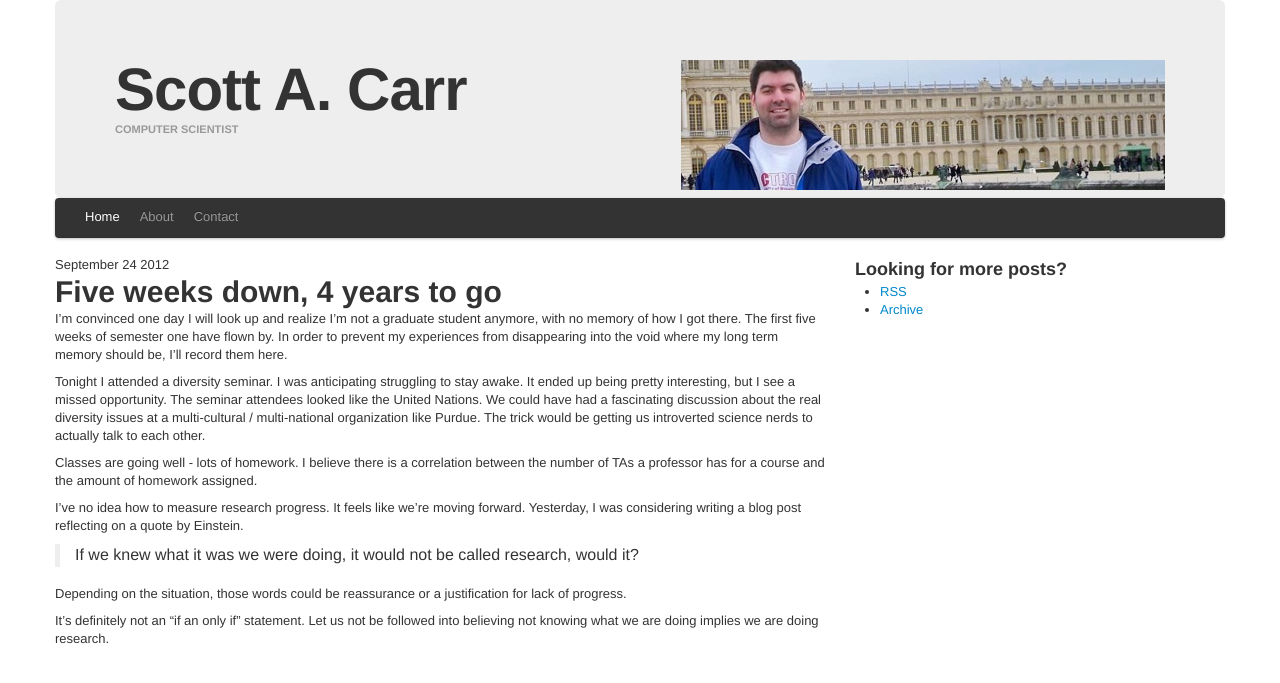
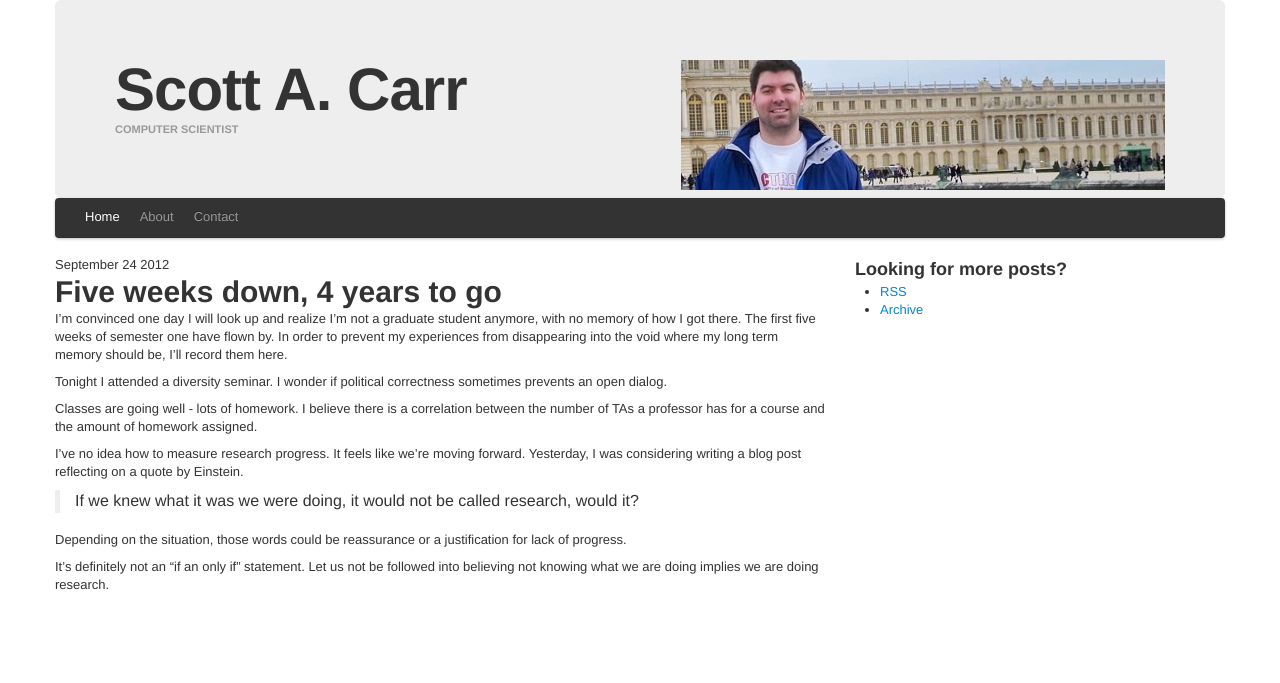
Before and after one commit to scottcarr/scottcarr.github.com, a Jekyll site: the page built from _posts/2012-9-24-5-weeks-down-4-years-to-go.md, in a window 1280 px wide. Shown: the top 683 px of the page. Built offline with Jekyll 4.4.1, drawn with Linux system fonts in a browser that asks for light colours.

Commit message:
fix quote

```diff
--- a/_posts/2012-9-24-5-weeks-down-4-years-to-go.md
+++ b/_posts/2012-9-24-5-weeks-down-4-years-to-go.md
@@ -10,12 +10,8 @@ anymore, with no memory of how I got there.  The first five weeks of
 semester one have flown by.  In order to prevent my experiences from disappearing into the
 void where my long term memory should be, I'll record them here.
 
-Tonight I attended a diversity seminar.  I was anticipating struggling to stay awake.
-It ended up being pretty interesting, but I see a missed opportunity.  The
-seminar attendees looked like the United Nations.  We could have had a
-fascinating discussion about the real diversity issues at a multi-cultural /
-multi-national organization like Purdue.  The trick would be getting us
-introverted science nerds to actually talk to each other.
+Tonight I attended a diversity seminar.  I wonder if political correctness
+sometimes prevents an open dialog.
 
 Classes are going well - lots of homework.  I believe there is a correlation
 between the number of TAs a professor has for a course and the amount of
```
